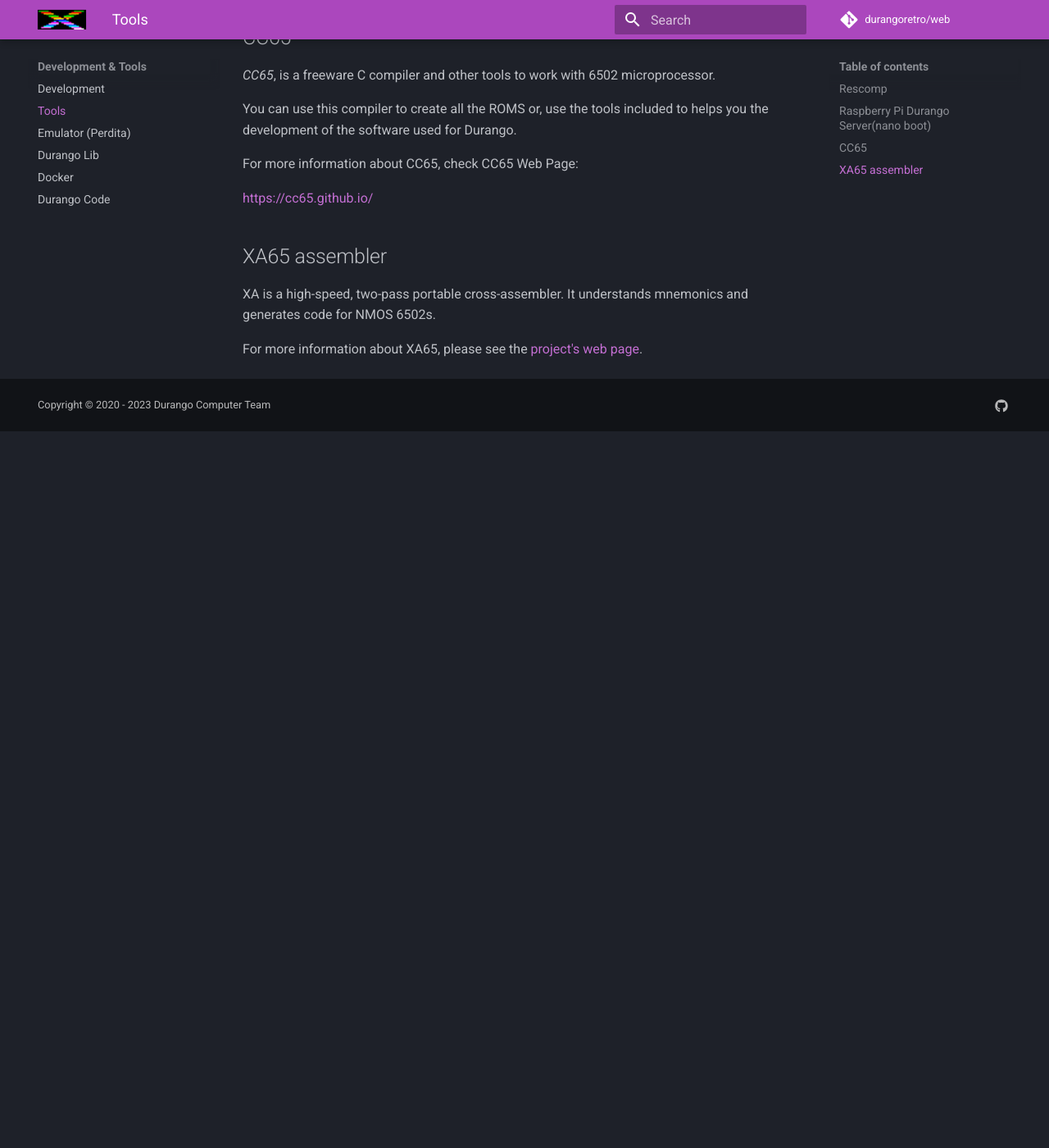
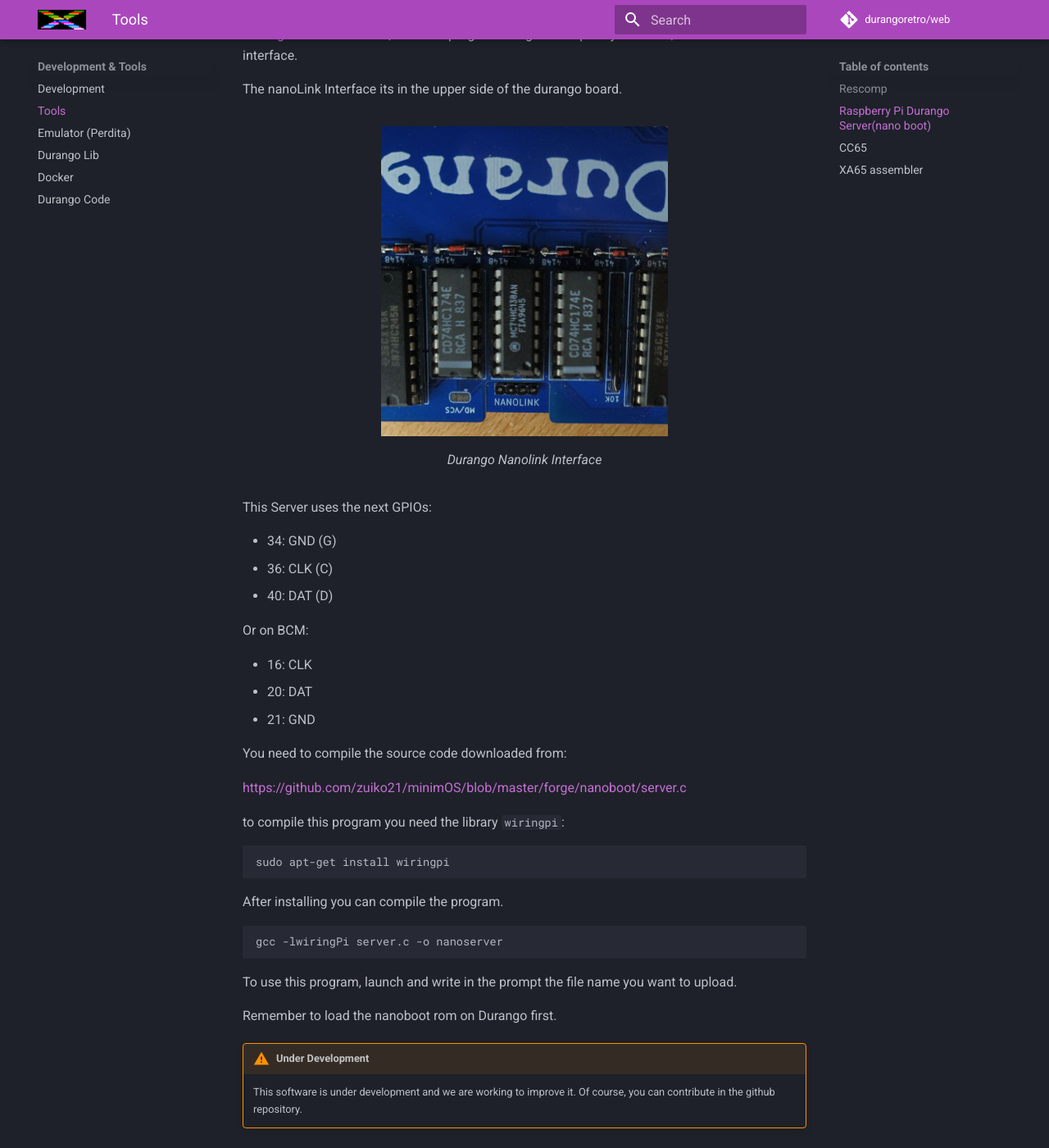
Before and after one commit to durangoretro/web, an MkDocs documentation site: the page built from docs/tools/tools.md, in a window 1280 px wide and 1400 px high, scrolled down 1201 px. Shown: the whole window at 82% size. Built offline with MkDocs 1.6.1 and Material for MkDocs 9.7.7, drawn with Linux system fonts in a browser that asks for light colours; comment, search, counter and statistics services are not loaded; before the commit the page ends 1727 px from its top, so only the background shows below that.

Commit message:
adding nanoboot server information

````diff
--- a/docs/tools/tools.md
+++ b/docs/tools/tools.md
@@ -36,6 +36,51 @@ For more information about Rescomp, please see the Source Code:
 
 ## Raspberry Pi Durango Server(nano boot)
 
+You can use Durango nanolink interface, to send a program to be loaded. You can use the [Durango Nano Boot ROM](../software/roms.md#nano-boot-load-programs-from-raspberry-pi), to load a program using the Raspberry Pi GPIOs, and the nanolink interface.
+
+The nanoLink Interface its in the upper side of the durango board.
+
+<figure markdown>
+![Durango nanolink interface](../assets/img/nanolink.png)
+<figcaption>Durango Nanolink Interface</figcaption>
+</figure>
+
+This Server uses the next GPIOs:
+
+* 34: GND (G)
+* 36: CLK (C)
+* 40: DAT (D)
+
+Or on BCM:
+
+* 16: CLK
+* 20: DAT
+* 21: GND
+
+You need to compile the source code downloaded from:
+
+[https://github.com/zuiko21/minimOS/blob/master/forge/nanoboot/server.c](https://github.com/zuiko21/minimOS/blob/master/forge/nanoboot/server.c)
+
+to compile this program you need the library ```wiringpi```:
+
+```bash
+sudo apt-get install wiringpi
+```
+
+After installing you can compile the program.
+
+```bash
+gcc -lwiringPi server.c -o nanoserver
+```
+
+To use this program, launch and write in the prompt the file name you want to upload.
+
+Remember to load the nanoboot rom on Durango first.
+
+!!! warning "Under Development"
+
+    This software is under development and we are working to improve it. Of course, you can contribute in the github repository.
+
 ## CC65
 
 _CC65_, is a freeware C compiler and other tools to work with 6502 microprocessor.
````
Also changed, not shown: docs/assets/img/nanolink.png (added).
